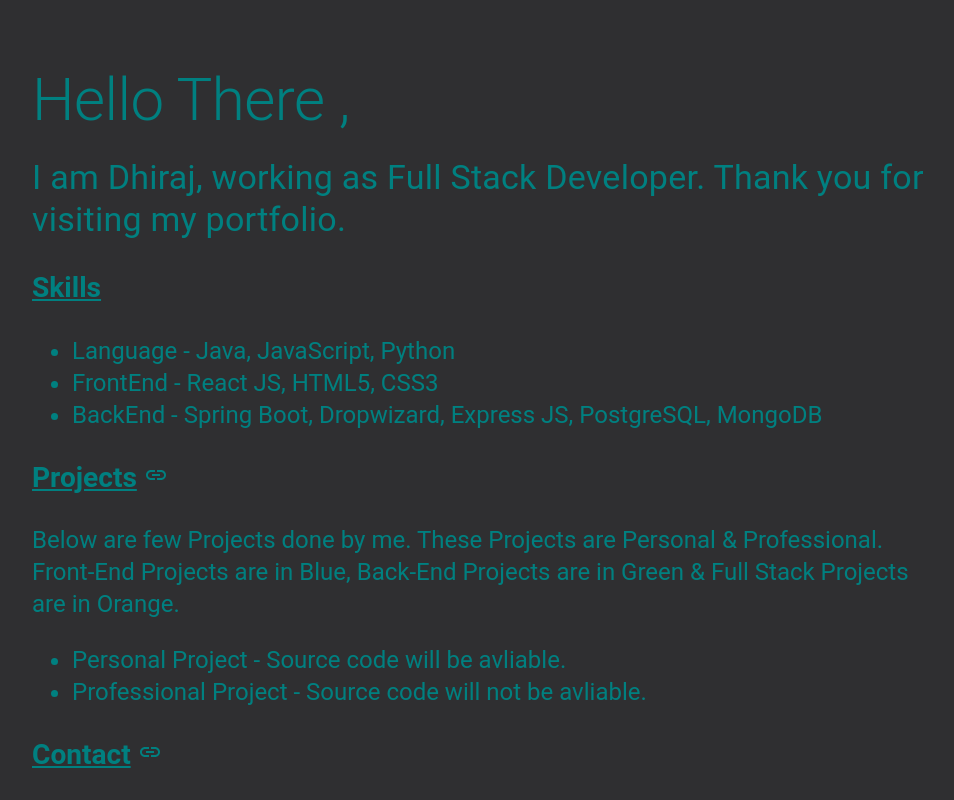
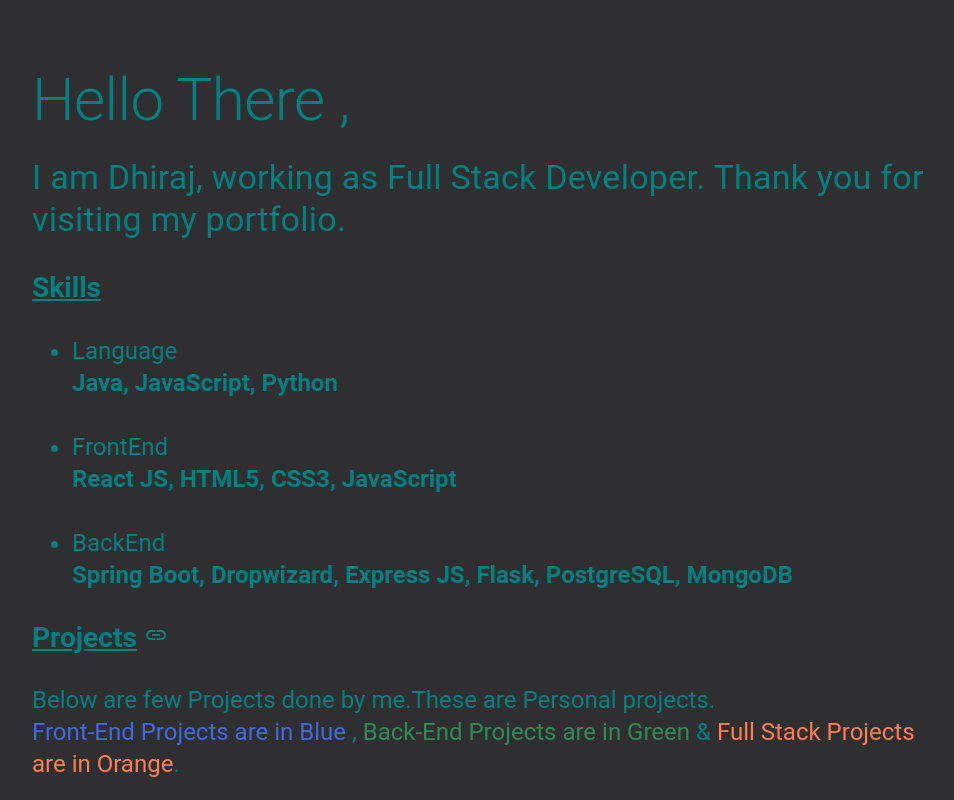
Before and after one commit to DhirajB7/dhiraj, a React (Create React App) app: page / in a window 1280 px wide. Shown: the top 800 px of the page, without its empty margins (152-1106 px from the left). Built offline with nearby package versions, Linux system fonts and the light colour scheme.

Commit message:
from ubuntu 2

```diff
--- a/src/components/SmallerComponents/Body.js
+++ b/src/components/SmallerComponents/Body.js
@@ -37,11 +37,9 @@
         </h3>
 
         <ul>
-          <li>Language - Java, JavaScript, Python</li>
-          <li>FrontEnd - React JS, HTML5, CSS3</li>
-          <li>
-            BackEnd - Spring Boot, Dropwizard, Express JS, PostgreSQL, MongoDB
-          </li>
+          <li> Language <br></br> <b>Java, JavaScript, Python</b></li> <br></br>
+          <li> FrontEnd <br></br> <b>React JS, HTML5, CSS3, JavaScript</b></li> <br></br>
+          <li> BackEnd <br></br> <b>Spring Boot, Dropwizard, Express JS, Flask, PostgreSQL, MongoDB</b> </li>
         </ul>
       </Typography>
 
@@ -55,12 +53,12 @@
           </Tooltip>
         </h3>
         <Typography className="info" variant={data} align="left" paragraph>
-          Below are few Projects done by me. These Projects are Personal &
-          Professional. Front-End Projects are in Blue, Back-End Projects are in
-          Green & Full Stack Projects are in Orange.
+          Below are few Projects done by me.These are Personal<span hidden>&
+          Professional</span> projects.<br></br> <span style = {{"color" : "#4169e1"}}>Front-End Projects are in Blue</span> , <span style = {{"color" : "#2e8b57"}}>Back-End Projects are in
+          Green</span> & <span style = {{"color" : "#ff7f50"}}>Full Stack Projects are in Orange</span>.
         </Typography>
 
-        <Typography className="info" variant={data} align="left" paragraph>
+        <Typography hidden className="info" variant={data} align="left" paragraph>
           <ul>
             <li>Personal Project - Source code will be avliable.</li>
 
```
